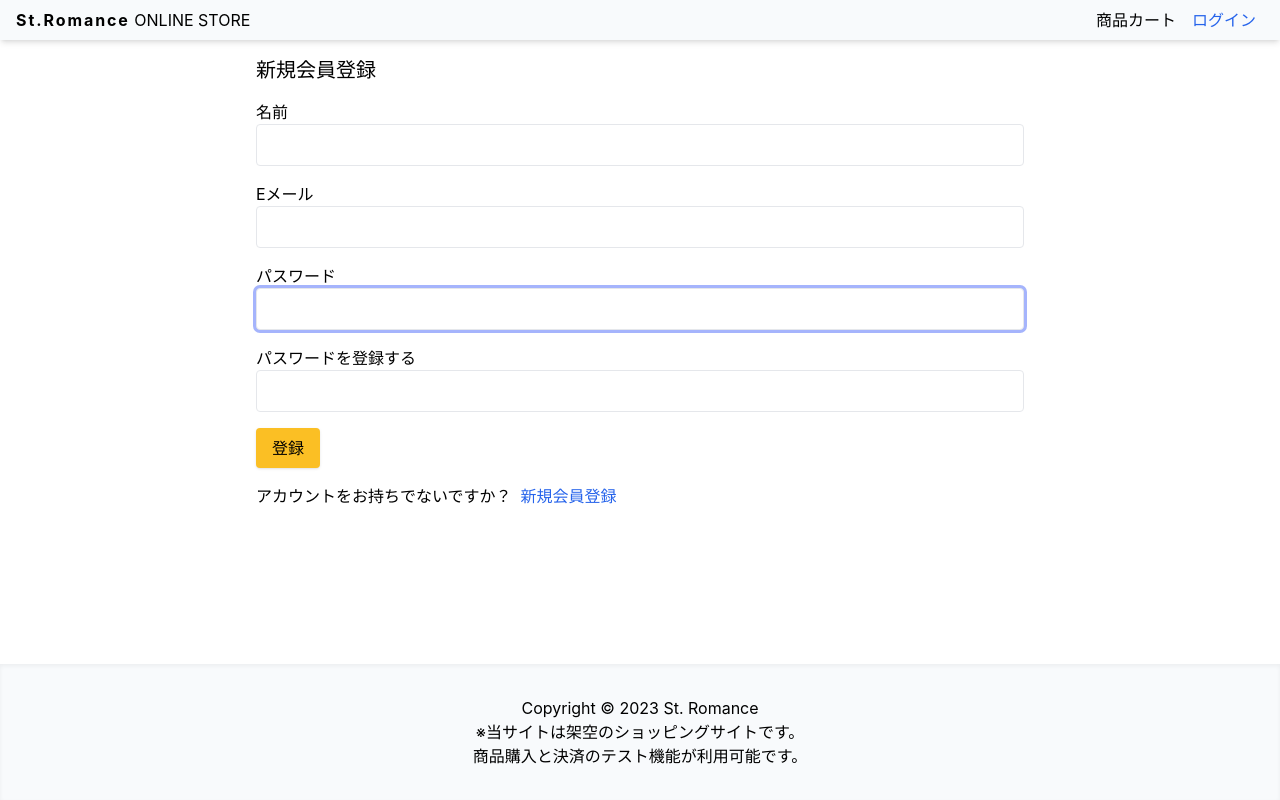
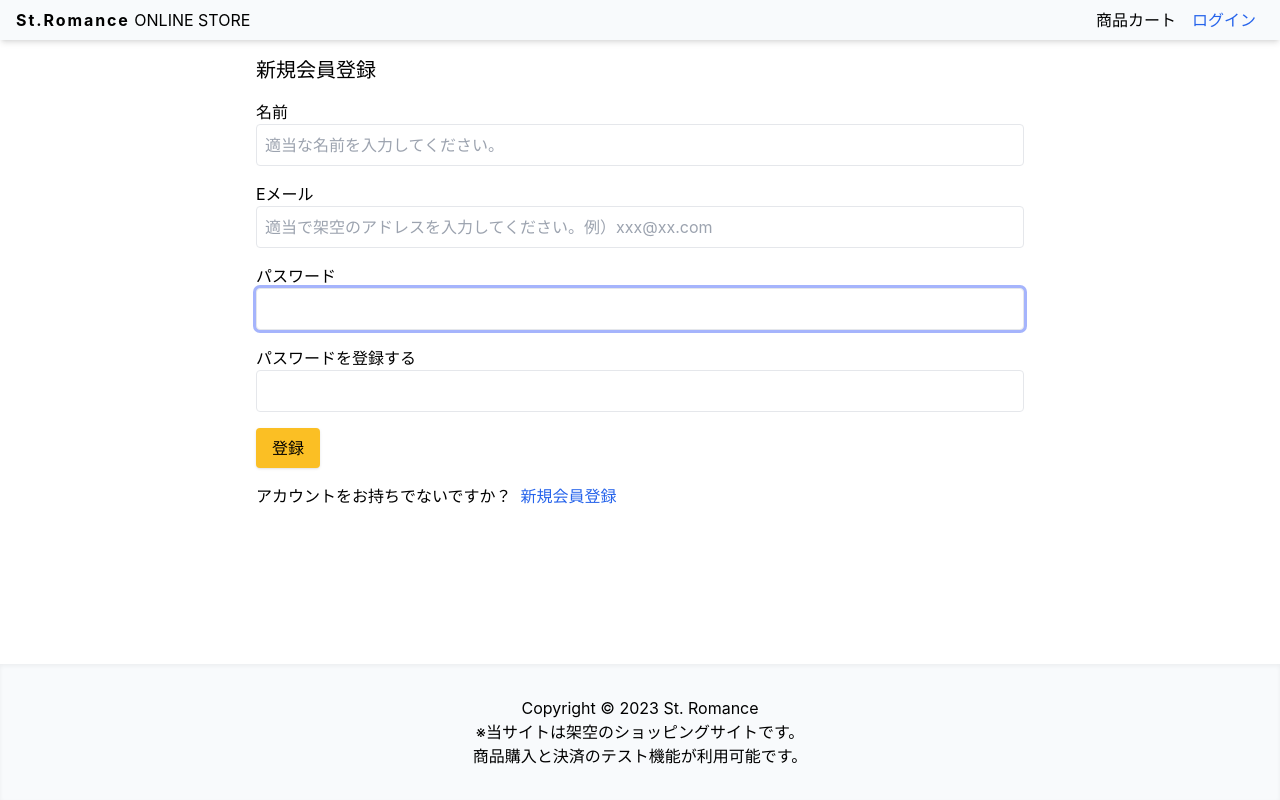
Before and after one commit to pilot99fsa/st_romance_ecommerce, a Next.js app: page /register in a window 1280 px wide. Built offline with nearby package versions, Linux system fonts and the light colour scheme; no server answers.

Commit message:
Update register.js
会員登録フォームを修正

```diff
--- a/pages/register.js
+++ b/pages/register.js
@@ -73,6 +73,7 @@ const LoginScreen = () => {
             type="text"
             className="w-full"
             id="name"
+            placeholder='適当な名前を入力してください。'
             autoFocus
             {...register('name', {
               required: '名前を入力して下さい',
@@ -89,6 +90,7 @@ const LoginScreen = () => {
           <label htmlFor="email">Eメール</label>
           <input
             type="email"
+            placeholder='適当で架空のアドレスを入力してください。例）xxx@xx.com'
             {...register('email', {
               required: 'メールアドレスを入力して下さい',
               pattern: {
```
